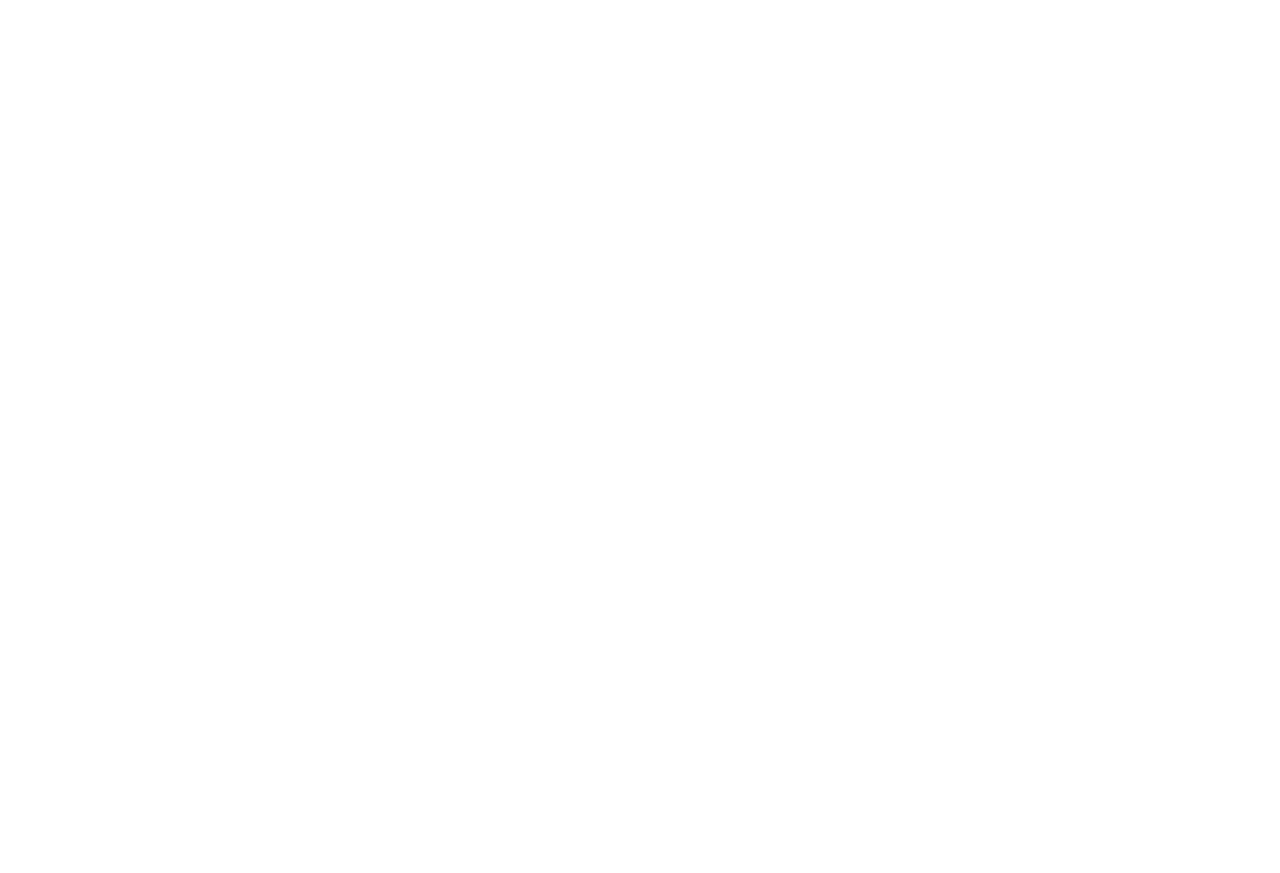
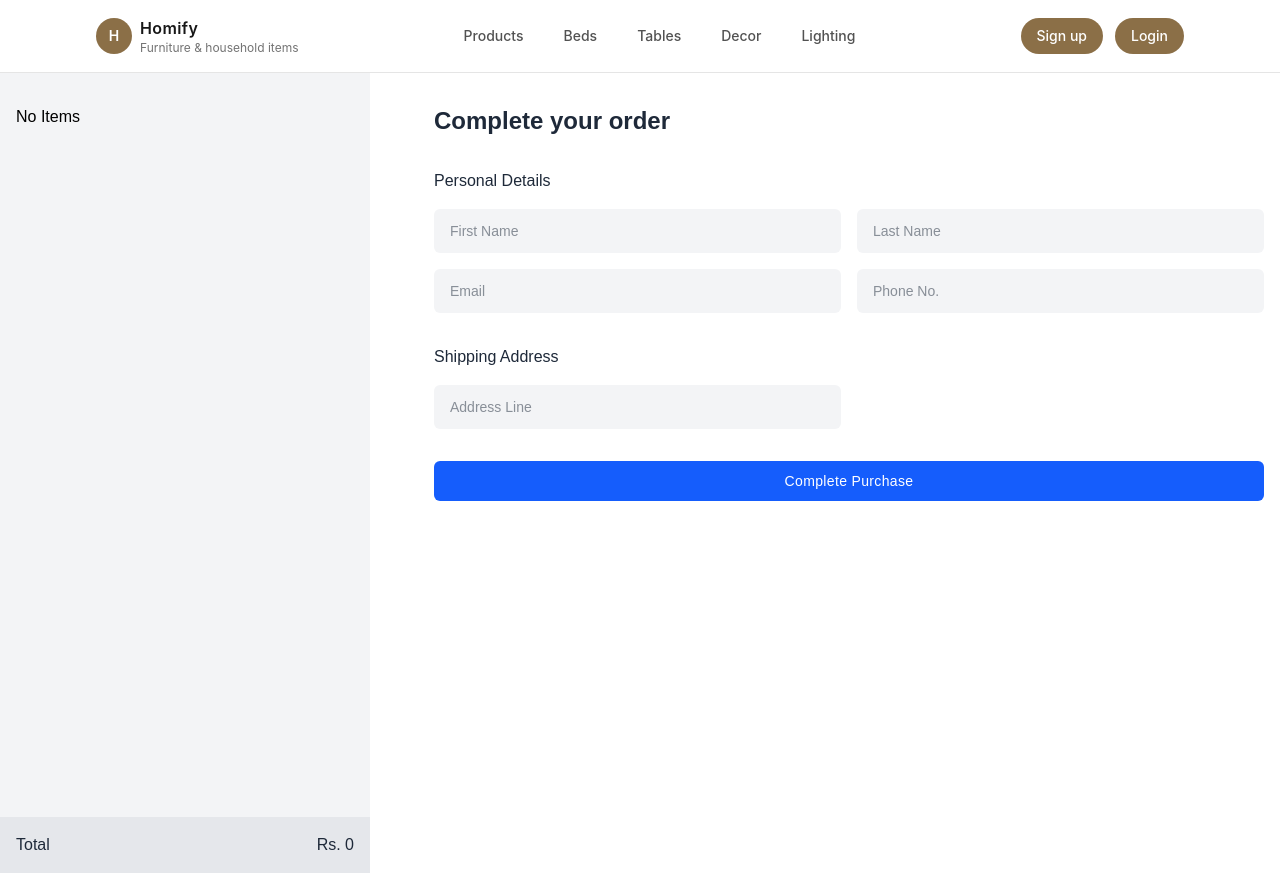
Before and after one commit to rohitranjanyadav/Homify-Marketplace-Client, a React (Vite) app: page /my-checkout in a window 1280 px wide. Before the commit this address had no page. Before the commit the page ends 800 px from the top, so only its background shows below. Built offline with nearby package versions, Linux system fonts and the light colour scheme.

Commit message:
feat: add checkout page and integrate with cart

```diff
--- a/src/App.tsx
+++ b/src/App.tsx
@@ -8,6 +8,7 @@ import Register from "./pages/user/Register";
 import Product from "./pages/product/Product";
 import SingleProduct from "./pages/single-product/SingleProduct";
 import MyCart from "./pages/cart/my-cart";
+import Checkout from "./pages/checkout/Checkout";
 
 function App() {
   return (
@@ -20,6 +21,7 @@ function App() {
           <Route path="/products" element={<Product />} />
           <Route path="/products/:id" element={<SingleProduct />} />
           <Route path="/my-cart" element={<MyCart />} />
+          <Route path="/my-checkout" element={<Checkout />} />
         </Routes>
       </BrowserRouter>
     </Provider>
--- a/src/pages/cart/my-cart.tsx
+++ b/src/pages/cart/my-cart.tsx
@@ -1,3 +1,4 @@
+import { Link } from "react-router-dom";
 import Navbar from "../../globals/components/Navbar";
 import {
   handleCartItemDelete,
@@ -136,9 +137,11 @@ function MyCart() {
                   <span className="font-semibold">Total</span>
                   <span className="font-semibold">Rs. {total}</span>
                 </div>
-                <button className="bg-blue-500 text-white py-2 px-4 rounded-lg mt-4 w-full">
-                  Checkout
-                </button>
+                <Link to={"/my-checkout"}>
+                  <button className="bg-blue-500 text-white py-2 px-4 rounded-lg mt-4 w-full">
+                    Checkout
+                  </button>
+                </Link>
               </div>
             </div>
           </div>
--- /dev/null
+++ b/src/pages/checkout/Checkout.tsx
@@ -0,0 +1,186 @@
+import { type ChangeEvent, type FormEvent, useState } from "react";
+import Navbar from "../../globals/components/Navbar";
+import { useAppDispatch, useAppSelector } from "../../store/hooks";
+import { type IData, PaymentMethod } from "./types";
+import { orderItem } from "../../store/checkoutSlice";
+
+function Checkout() {
+  const dispatch = useAppDispatch();
+  const { items } = useAppSelector((store) => store.cart);
+  const total = items.reduce(
+    (total, item) => item.Product.productPrice * item.quantity + total,
+    0,
+  );
+  console.log(items);
+
+  const [data, setData] = useState<IData>({
+    firstName: "",
+    lastName: "",
+    shippingAddress: "",
+    totalAmount: 0,
+    email: "",
+    phoneNumber: "",
+    paymentMethod: PaymentMethod.Cod,
+    products: [],
+  });
+
+  const handleChange = (e: ChangeEvent<HTMLInputElement>) => {
+    const { name, value } = e.target;
+    setData({
+      ...data,
+      [name]: value,
+    });
+  };
+  const handleSubmit = (e: FormEvent<HTMLFormElement>) => {
+    e.preventDefault();
+    const productData =
+      items.length > 0
+        ? items.map((item) => {
+            return {
+              productId: item.Product.id,
+              productQty: item.quantity,
+            };
+          })
+        : [];
+    const finalData = {
+      ...data,
+      products: productData,
+      totalAmount: total,
+    };
+    dispatch(orderItem(finalData));
+  };
+  return (
+    <>
+      <Navbar />
+      <div className="font-[sans-serif] bg-white">
+        <div className="flex max-sm:flex-col gap-12 max-lg:gap-4 h-full">
+          <div className="bg-gray-100 sm:h-screen sm:sticky sm:top-0 lg:min-w-[370px] sm:min-w-[300px]">
+            <div className="relative h-full">
+              <div className="px-4 py-8 sm:overflow-auto sm:h-[calc(100vh-60px)]">
+                <div className="space-y-4">
+                  {items.length > 0 ? (
+                    items.map((item) => {
+                      return (
+                        <div className="flex items-start gap-4" key={item.id}>
+                          <div className="w-32 h-28 max-lg:w-24 max-lg:h-24 flex p-3 shrink-0 bg-gray-200 rounded-md">
+                            <img
+                              src={`http://localhost:4000/${item.Product?.productImageUrl}`}
+                              className="w-full object-contain"
+                            />
+                          </div>
+                          <div className="w-full">
+                            <h3 className="text-sm lg:text-base text-gray-800">
+                              {item.Product.productName}
+                            </h3>
+                            <ul className="text-xs text-gray-800 space-y-1 mt-3">
+                              {/* <li className="flex flex-wrap gap-4">Size <span className="ml-auto">37</span></li> */}
+                              <li className="flex flex-wrap gap-4">
+                                Quantity{" "}
+                                <span className="ml-auto">
+                                  {item?.quantity}
+                                </span>
+                              </li>
+                              <li className="flex flex-wrap gap-4">
+                                Total Price{" "}
+                                <span className="ml-auto">
+                                  Rs.{item.Product.productPrice}
+                                </span>
+                              </li>
+                            </ul>
+                          </div>
+                        </div>
+                      );
+                    })
+                  ) : (
+                    <p>No Items</p>
+                  )}
+                </div>
+              </div>
+              <div className="md:absolute md:left-0 md:bottom-0 bg-gray-200 w-full p-4">
+                <h4 className="flex flex-wrap gap-4 text-sm lg:text-base text-gray-800">
+                  Total <span className="ml-auto">Rs. {total}</span>
+                </h4>
+              </div>
+            </div>
+          </div>
+          <div className="max-w-4xl w-full h-max rounded-md px-4 py-8 sticky top-0">
+            <h2 className="text-2xl font-bold text-gray-800">
+              Complete your order
+            </h2>
+            <form className="mt-8" onSubmit={handleSubmit}>
+              <div>
+                <h3 className="text-sm lg:text-base text-gray-800 mb-4">
+                  Personal Details
+                </h3>
+                <div className="grid md:grid-cols-2 gap-4">
+                  <div>
+                    <input
+                      type="text"
+                      name="firstName"
+                      onChange={handleChange}
+                      placeholder="First Name"
+                      className="px-4 py-3 bg-gray-100 focus:bg-transparent text-gray-800 w-full text-sm rounded-md focus:outline-blue-600"
+                    />
+                  </div>
+                  <div>
+                    <input
+                      type="text"
+                      name="lastName"
+                      onChange={handleChange}
+                      placeholder="Last Name"
+                      className="px-4 py-3 bg-gray-100 focus:bg-transparent text-gray-800 w-full text-sm rounded-md focus:outline-blue-600"
+                    />
+                  </div>
+                  <div>
+                    <input
+                      type="email"
+                      name="email"
+                      onChange={handleChange}
+                      placeholder="Email"
+                      className="px-4 py-3 bg-gray-100 focus:bg-transparent text-gray-800 w-full text-sm rounded-md focus:outline-blue-600"
+                    />
+                  </div>
+                  <div>
+                    <input
+                      type="number"
+                      name="phoneNumber"
+                      onChange={handleChange}
+                      placeholder="Phone No."
+                      className="px-4 py-3 bg-gray-100 focus:bg-transparent text-gray-800 w-full text-sm rounded-md focus:outline-blue-600"
+                    />
+                  </div>
+                </div>
+              </div>
+              <div className="mt-8">
+                <h3 className="text-sm lg:text-base text-gray-800 mb-4">
+                  Shipping Address
+                </h3>
+                <div className="grid md:grid-cols-2 gap-4">
+                  <div>
+                    <input
+                      type="text"
+                      name="shippingAddress"
+                      onChange={handleChange}
+                      placeholder="Address Line"
+                      className="px-4 py-3 bg-gray-100 focus:bg-transparent text-gray-800 w-full text-sm rounded-md focus:outline-blue-600"
+                    />
+                  </div>
+                </div>
+                <div className="flex gap-4 max-md:flex-col mt-8">
+                  <button
+                    type="submit"
+                    className="rounded-md px-4 py-2.5 w-full text-sm tracking-wide bg-blue-600 hover:bg-blue-700 text-white"
+                  >
+                    Complete Purchase
+                  </button>
+                </div>
+              </div>
+            </form>
+          </div>
+        </div>
+      </div>
+    </>
+  );
+}
+
+export default Checkout;
--- /dev/null
+++ b/src/pages/checkout/types.ts
@@ -0,0 +1,34 @@
+import { Status } from "../../globals/types/type";
+
+interface IProduct {
+  productId: string;
+  productQty: number;
+}
+export interface IOrderItems extends IProduct {
+  orderId: string;
+}
+
+export interface IOrder {
+  status: Status;
+  items: IOrderItems[];
+  khaltiUrl: string | null;
+}
+
+export const PaymentMethod = {
+  Esewa: "esewa",
+  Khalti: "khalti",
+  Cod: "cod",
+} as const;
+
+export type PaymentMethod = (typeof PaymentMethod)[keyof typeof PaymentMethod];
+
+export interface IData {
+  firstName: string;
+  lastName: string;
+  email: string;
+  phoneNumber: string;
+  shippingAddress: string;
+  totalAmount: number;
+  paymentMethod: PaymentMethod;
+  products: IProduct[];
+}
--- /dev/null
+++ b/src/store/checkoutSlice.ts
@@ -0,0 +1,49 @@
+import { createSlice, type PayloadAction } from "@reduxjs/toolkit";
+import type { IData, IOrder, IOrderItems } from "../pages/checkout/types";
+import { Status } from "../globals/types/type";
+import { type AppDispatch } from "./store";
+import { APIWITHTOKEN } from "../http";
+
+const initialState: IOrder = {
+  status: Status.LOADING,
+  items: [],
+  khaltiUrl: null,
+};
+
+const orderSlice = createSlice({
+  name: "orders",
+  initialState,
+  reducers: {
+    setItems(state: IOrder, action: PayloadAction<IOrderItems[]>) {
+      state.items = action.payload;
+    },
+    setStatus(state: IOrder, action: PayloadAction<Status>) {
+      state.status = action.payload;
+    },
+    setKhaltiUrl(state: IOrder, action: PayloadAction<string>) {
+      state.khaltiUrl = action.payload;
+    },
+  },
+});
+
+export default orderSlice.reducer;
+const { setItems, setStatus, setKhaltiUrl } = orderSlice.actions;
+
+export function orderItem(data: IData) {
+  return async function orderItemThunk(dispatch: AppDispatch) {
+    try {
+      const response = await APIWITHTOKEN.post("/order", data);
+      if (response.status === 200) {
+        dispatch(setStatus(Status.SUCCESS));
+        dispatch(setItems(response.data.data));
+        if (response.data.url) {
+          setKhaltiUrl(response.data.url);
+        }
+      } else {
+        dispatch(setStatus(Status.ERROR));
+      }
+    } catch {
+      dispatch(setStatus(Status.ERROR));
+    }
+  };
+}
```
